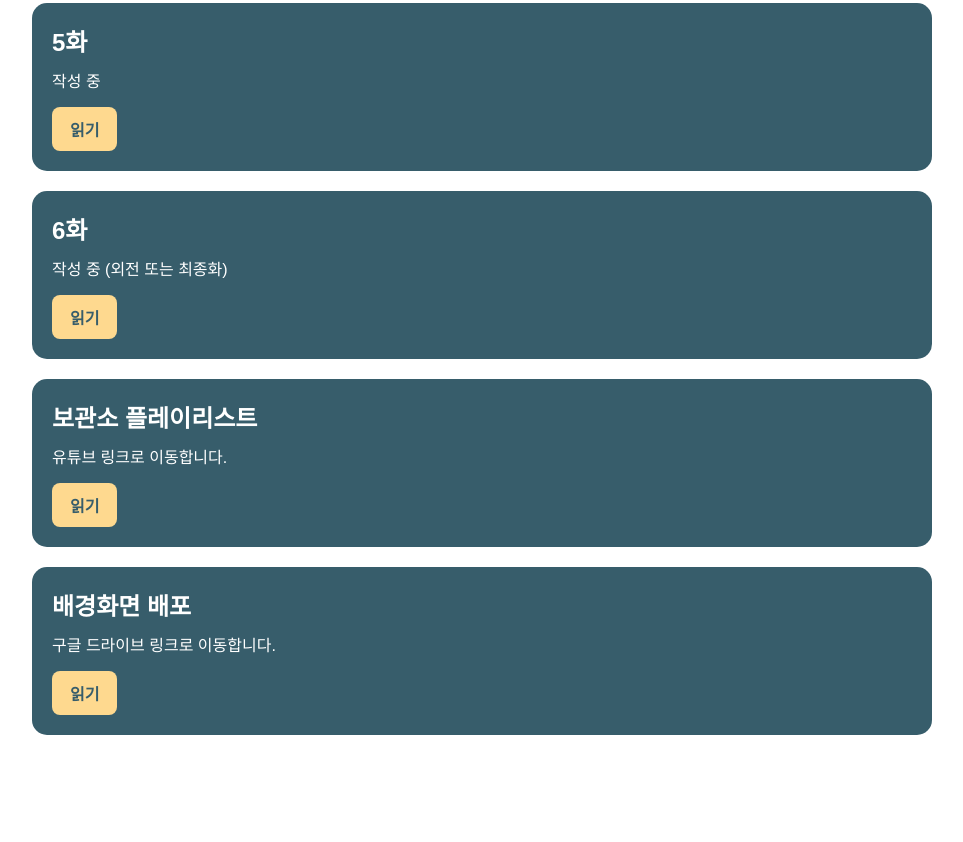
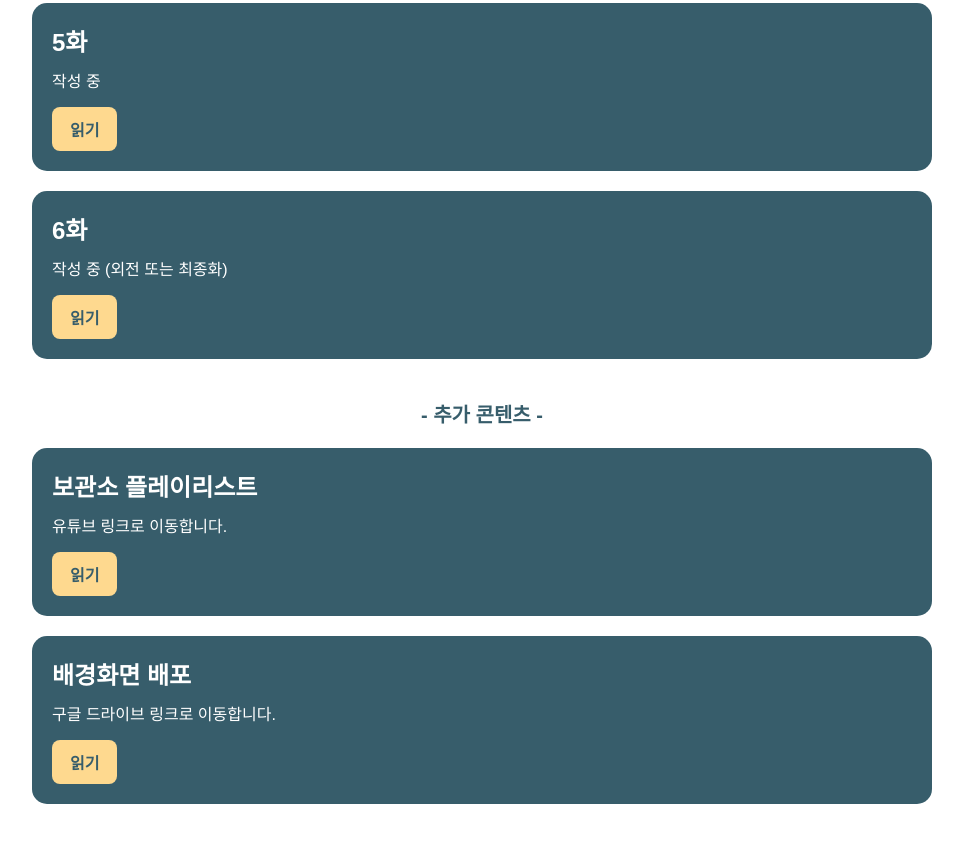
Before and after one commit to Ria0013/crawl-storage, a plain HTML site: page index.html in a window 1280 px wide. Shown: the part 919-1761 px from the top of the page, without its empty margins (158-1121 px from the left). Before the commit the page ends 1714 px from the top, so only its background shows below. Drawn offline with Linux system fonts and the light colour scheme.

Commit message:
Update index.html

```diff
--- a/index.html
+++ b/index.html
@@ -75,6 +75,14 @@ h1{
     border-radius:999px;
 }
 
+.section-title{
+    color:#375d6b;
+    font-size:20px;
+    font-weight:700;
+    text-align:center;
+    margin:40px 0 20px;
+}
+
 .button:hover{
     background:#f4c96f;
 }
@@ -124,6 +132,8 @@ h1{
 <a class="button" href="https://share.novela.so/file/6a4defc9b003469b2e2f7f06" target="_blank">읽기</a>
 </div>
 
+<h2 class="section-title">- 추가 콘텐츠 -</h2>
+
 <div class="card">
 <h2>보관소 플레이리스트</h2>
 <p>유튜브 링크로 이동합니다.</p>
```
